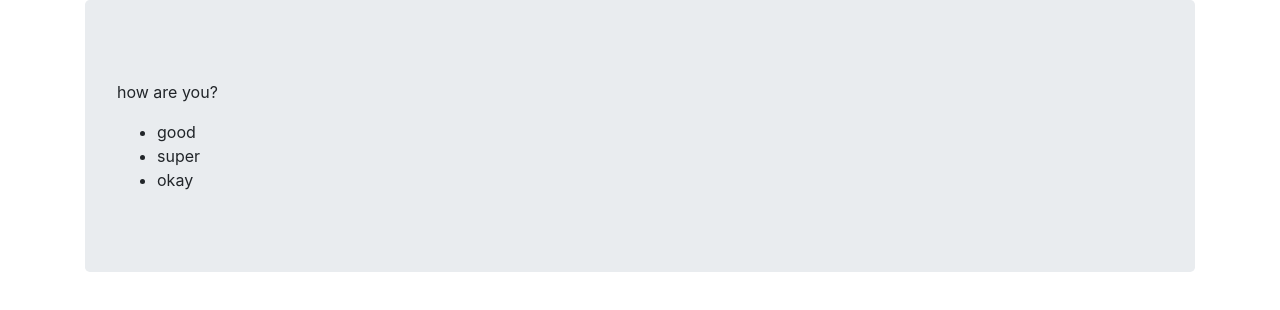
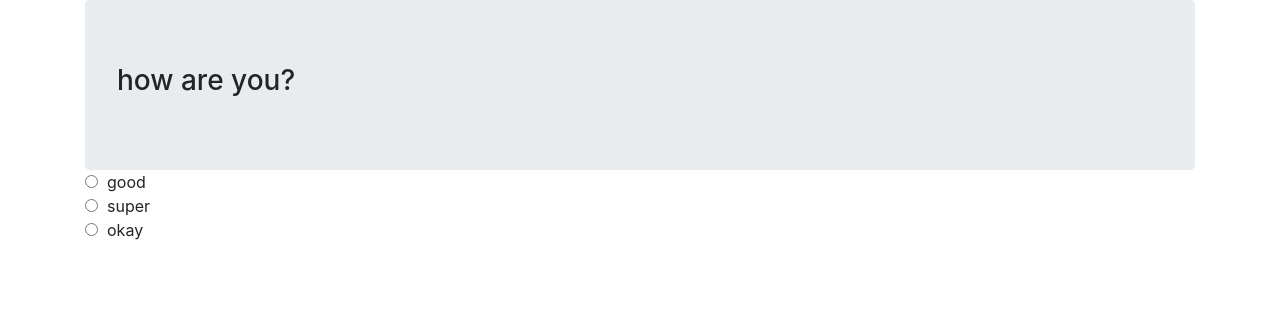
Before and after one commit to smadison81/TriviaGame, a plain HTML site: page index.html in a window 1280 px wide. Drawn offline with nearby package versions, Linux system fonts and the light colour scheme.

Commit message:
Final Incomplete Game

```diff
--- a/assets/javascript/app.js
+++ b/assets/javascript/app.js
@@ -1,10 +1,21 @@
-
 var game = {
 
+    // the current question index
     currentQuestion: 0,
+
+    // the selected answer text.
     selectedAnswer: '',
+
+    // the correct answer text.
     correctAnswer: '',
 
+    // the id for the question element.
+    questionHolder:'',
+
+    // the id for the answer element.
+    answerHolder:'',
+
+    // collection of question objects.
     questions: [{
             'question': 'how are you?',
             'answers': ['good', 'super', 'okay'],
@@ -16,30 +27,112 @@ var game = {
             'correct': ['yes']
         },
         {
-            'question': 'Name a bird that can\'t fly.',
-            'answers': ['eagle', 'chicken', 'dove'],
-            'correct': ['chicken']
+            'question': 'Did I spend enough time on this project',
+            'answers': ['maybe', 'no', 'yes'],
+            'correct': ['no']
+        },
+        {
+            'question': 'Did i find out what a Promise is',
+            'answers': ['no', 'no', 'a lil'],
+            'correct': ['a lil']
+        },
+        {
+            'question': 'Did i forget to put a timer on the questions?',
+            'answers': ['maybe', 'no', 'yes'],
+            'correct': ['yes']
+        },
+        {
+            'question': 'What grade do i deserve,',
+            'answers': ['A', 'B', 'C'],
+            'correct': ['C']
+        },
+        {
+            'question': 'Is this going to loop to the first question without giving a results area?',
+            'answers': ['maybe', 'no', 'definetly'],
+            'correct': ['definetly']
         }
     ],
 
-    loadQuestion: function(questionElementId,responsesElementId) {
+    // load the question details into the display elements.
+    loadQuestion:function(questionElementId,responsesElementId) {
 
+        // obtain a reference to the game elements.
+        this.questionHolder = questionElementId;
+        this.answerHolder = responsesElementId;
+
+        // the question element will display each question text.
         var qElement = $(`#${questionElementId}`);
+
+        // the option list will hold potential answers.
         var rElement = $(`#${responsesElementId}`);
 
-        // qElement.innerHTML = this.questions[this.currentQuestion].question;
+        /*
+            jQuery stores elements in an array, so the first element in the array
+            is the display element that we want to update.
+        */
+        qElement[0].innerHTML = this.questions[ this.currentQuestion ].question;
 
-        $(qElement).html(this.questions[this.currentQuestion].question)
-
+        // clear current answers.
         rElement.empty();
 
-        for(var i = 0; i < this.questions[this.currentQuestion].answers.length; i++){
-            $(rElement).append(`<li>${this.questions[this.currentQuestion].answers[i]}</li>`);
+        /*
+            Iterate over current answers and add a radio button for each answer.
+            set the value of the radio button to the index of the answer in the array.
+        */
+        for(var i = 0; i < this.questions[ this.currentQuestion ].answers.length; i++){
+
+            rElement.append( `<input type='radio' onClick="game.selectAnswer(this.value);" name='answers' value='${i}'>&nbsp;&nbsp;${this.questions[ this.currentQuestion ].answers[i]}</input><br/>` );
         }
+    },
+
+    selectAnswer:function( answerIndex ){
+
+        // the selected answer.
+        this.selectedAnswer = this.questions[ this.currentQuestion ].answers[ answerIndex ];
+
+        // the correct answer.
+        this.correctAnswer = this.questions[ this.currentQuestion ].correct;
+
+        // evaluate whether the selection and the correct answer match.
+        if( this.selectedAnswer == this.correctAnswer ){
+            // success message
+            $('#messages').html("<div id='correctResponseAlert' class='alert alert-success hide' role='alert'><strong>Awesome!</strong> that's correct.</div>");
+
+        } else {
+            // failure message.
+            $('#messages').html("<div id='incorrectResponseAlert' class='alert alert-danger hide' role='alert'><strong>Oops!</strong> that's incorrect.</div>");
+        }
+
+        // wait five seconds then proceed to the next question.
+        sleep(5000).then(() => {
+           this.nextQuestion();
+        });
+    },
+
+    // load the next question.
+    nextQuestion:function(){
+
+        // is the current question the last question in the array?
+        var startOver = this.currentQuestion == this.questions.length - 1;
+
+        // if we've reached the last question, start over with the first question.
+        // set currentQuestion to 0 (the first question in the array).
+        if(startOver){
+            this.currentQuestion = 0;
+        } else {
+            // otherwise set the currentQuestion to the next question in the array.
+            this.currentQuestion = this.currentQuestion + 1;
+        }
+
+        // clear the messages element. This should be passed in and referenced.
+        $('#messages').html("");
+
+        // load the next question by referencing the saved question and answer holders..
+        this.loadQuestion(this.questionHolder,this.answerHolder);
     }
-
-
-
 };
 
-game.loadQuestion("question-text","responses");
+// sleep time expects milliseconds.
+function sleep (time) {
+    return new Promise((resolve) => setTimeout(resolve, time));
+}
--- a/index.html
+++ b/index.html
@@ -1,40 +1,28 @@
-<!doctype html>
 <html lang="en">
-
 <head>
-    <title>Quiz Game</title>
-    <!-- Required meta tags -->
-    <meta charset="utf-8">
-    <meta name="viewport" content="width=device-width, initial-scale=1, shrink-to-fit=no">
+    <meta charset="UTF-8">
+    <meta name="viewport" content="width=device-width, initial-scale=1.0, shrink-to-fit=no">
+    <meta http-equiv="X-UA-Compatible" content="ie=edge">
 
     <!-- Bootstrap CSS -->
     <link rel="stylesheet" href="https://stackpath.bootstrapcdn.com/bootstrap/4.3.1/css/bootstrap.min.css"
         integrity="sha384-ggOyR0iXCbMQv3Xipma34MD+dH/1fQ784/j6cY/iJTQUOhcWr7x9JvoRxT2MZw1T" crossorigin="anonymous">
-    <link rel="stylesheet" href="./assets/css/style.css">
 
-
+    <title>Trivium</title>
 </head>
-
 <body>
     <div class="container h-100">
         <div class="jumbotron my-auto">
-
-        <div class="timer"></div>
-        <div class="questions">
-            <p id="message"></p>
-            <p id="question-text"></p>
+            <!-- holder for the question text -->
+            <div class="questions">
+                <h3 id="questionText"></h3>
+            </div>
         </div>
-        <div>
-            <ul id="responses"></ul>
-        </div>
-        </div>
+        <!-- holder for the possible answers -->
+        <div id="responses"></div>
+        <!-- holder for the messages -->
+        <div id="messages"></div>
     </div>
-
-
-
-
-    <!-- Optional JavaScript -->
-
 
     <!-- jQuery first, then Popper.js, then Bootstrap JS -->
     <script src="https://code.jquery.com/jquery-3.4.1.min.js"
@@ -45,10 +33,11 @@
     <script src="https://stackpath.bootstrapcdn.com/bootstrap/4.3.1/js/bootstrap.min.js"
         integrity="sha384-JjSmVgyd0p3pXB1rRibZUAYoIIy6OrQ6VrjIEaFf/nJGzIxFDsf4x0xIM+B07jRM"
         crossorigin="anonymous"></script>
+
+    <!-- Optional JavaScript -->
     <script src="./assets/javascript/app.js"></script>
     <script>
-        // game.loadQuestion("question-text","responses");
+        game.loadQuestion("questionText","responses");
     </script>
 </body>
-
 </html>
```
